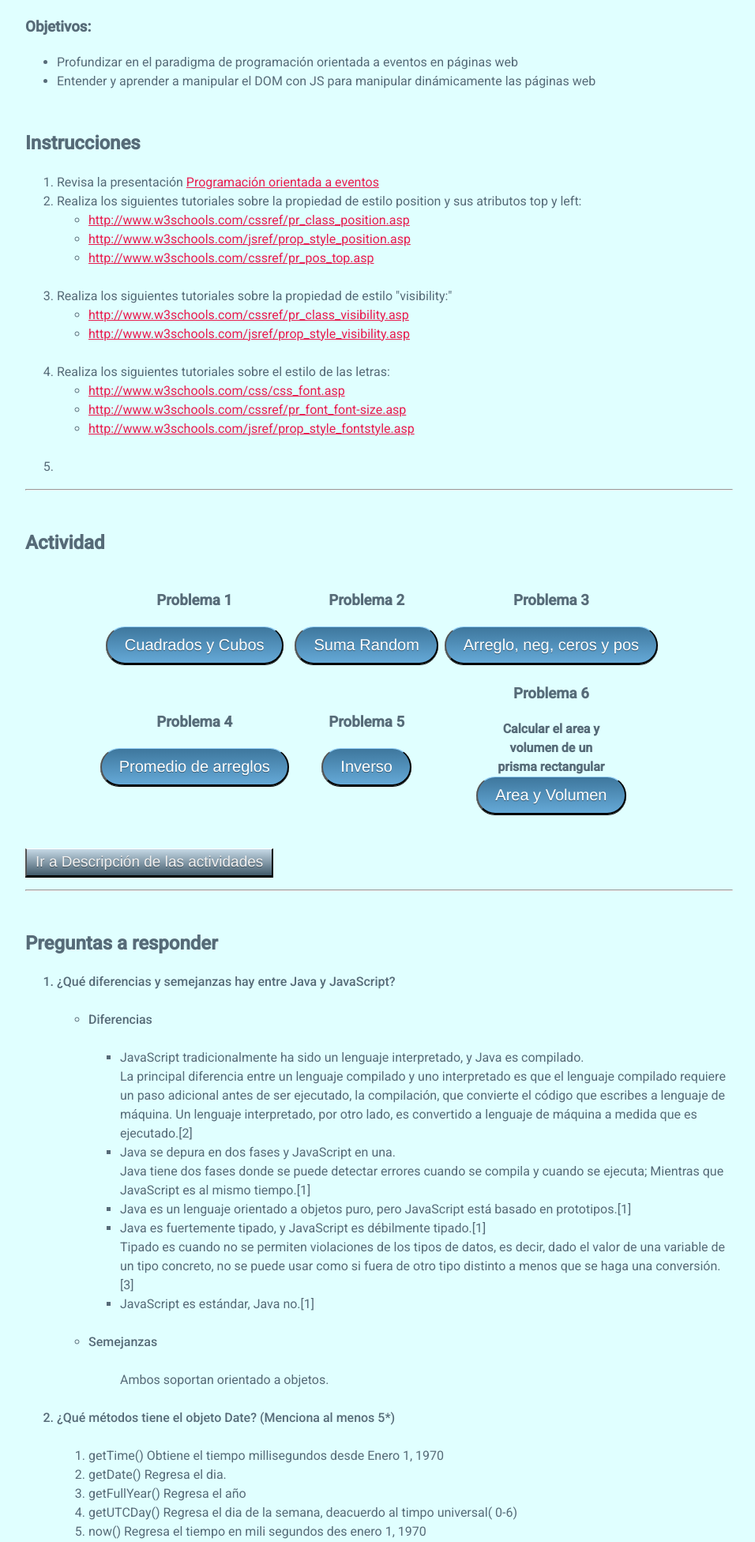
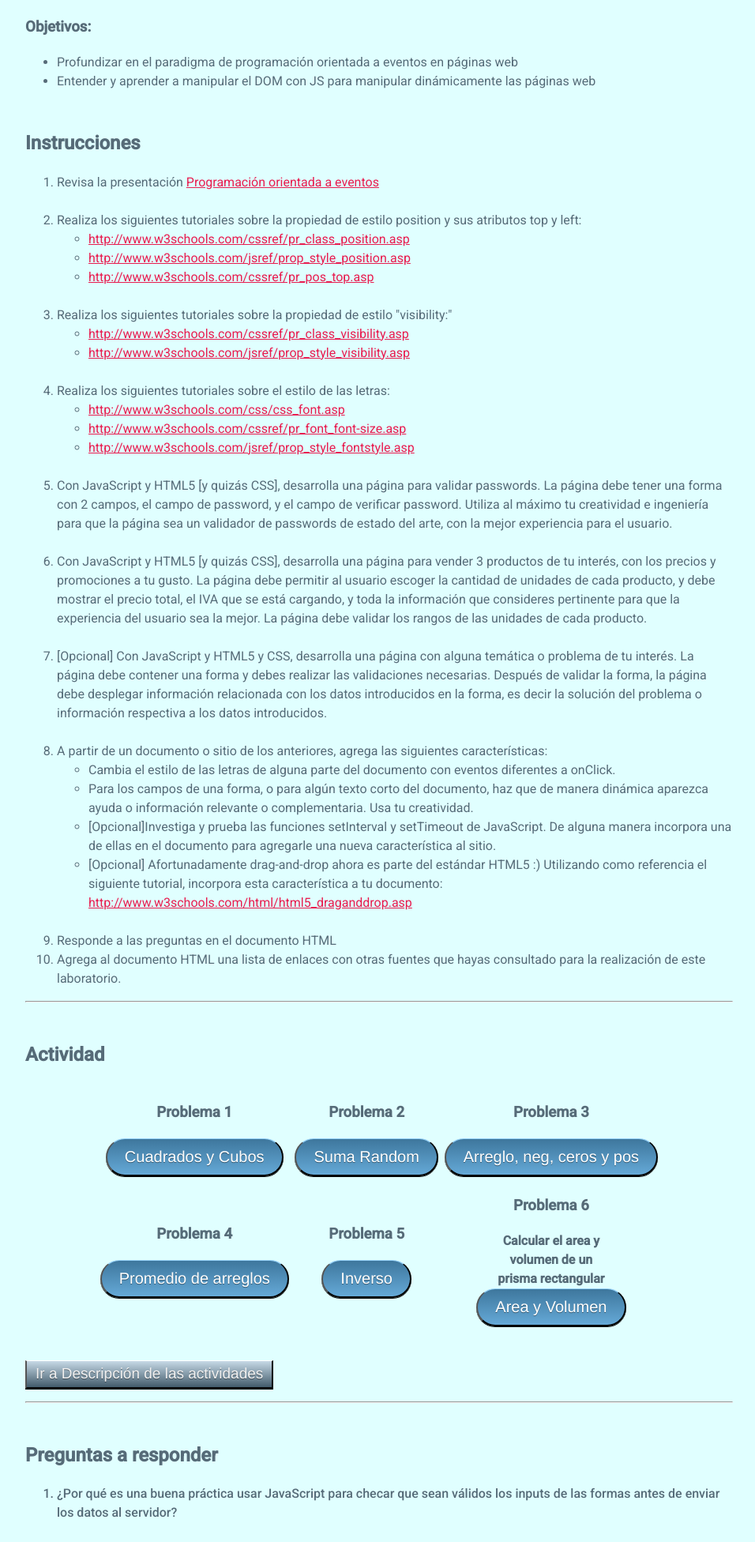
Before and after one commit to GonzaloAGM/DAW-Personal, a web app: file Lab6/lab6.html in a window 1280 px wide. Shown: the part 413-2365 px from the top of the page at 79% size, without its empty margins (160-1116 px from the left). Run offline with its HTML, style and script files only (its server is not run), Linux system fonts and the light colour scheme; lists and menus that the app fills with data are empty.

Commit message:
responder preguntas

```diff
--- a/Lab6/CSS/stylesheet.css
+++ b/Lab6/CSS/stylesheet.css
@@ -2,7 +2,7 @@
 
 header{
     background-color: #263d36;
-    background-image: url("/img/Daw_header.jpg");
+    background-image: url("img/Daw_header.jpg");
     background-repeat: no-repeat;
     background-size: cover;
     line-height: 1;
--- a/Lab6/JS/lab6.js
+++ b/Lab6/JS/lab6.js
@@ -1,6 +1,6 @@
 var nombre = "";
-const HeadTab = '<!DOCTYPE html> <html lang="es"> <head> <meta charset="UTF-8"> <meta http-equiv="X-UA-Compatible" content="IE=edge"> <meta name="description" content="Laboratorio 5: Fundamentos de JavaScript - Act"> <title>Lab5 Act - Gonzalo García - DAW & BD</title> <link rel="stylesheet" href="stylesheet.css"> </head>';
-const navTab = '<body><header id="header"><h1 id="titulo_lab">Laboratorio 5</h1 id="subtitulo_lab"><h2>FUNDAMENTOS DE JAVASCRIPT</h2></br><h3>Actividad</h3></header><div class="topnav"><a href="lab5.html">Home</a>';
+const HeadTab = '<!DOCTYPE html> <html lang="es"> <head> <meta charset="UTF-8"> <meta http-equiv="X-UA-Compatible" content="IE=edge"> <meta name="description" content="Laboratorio 5: Fundamentos de JavaScript - Act"> <title>Lab5 Act - Gonzalo García - DAW & BD</title> <link rel="stylesheet" href="CSS/stylesheet.css"> </head>';
+const navTab = '<body><header id="header"><h1 id="titulo_lab">Laboratorio 6</h1 id="subtitulo_lab"><h2>PROGRAMACIÓN ORIENTADA A EVENTOS</h2></br><h3>Actividad</h3></header><div class="topnav"><a href="lab6.html">Home</a>';
 const endNavTab = '>Actividad</a></div><main><section>';
 const endTab = '</section></body></html>';
 
--- a/Lab6/lab6.html
+++ b/Lab6/lab6.html
@@ -5,7 +5,7 @@
         <meta http-equiv="X-UA-Compatible" content="IE=edge">
         <meta name="description" content="Laboratorio 6: Programación orientada a eventos">
         <title>Lab6 - Gonzalo García - DAW & BD</title>
-        <link rel="stylesheet" href="/Lab6/CSS/stylesheet.css">
+        <link rel="stylesheet" href="CSS/stylesheet.css">
     </head>
     <!-- Este es el título -->
     <body>
@@ -48,7 +48,7 @@
                     <ol>
                         <li>
                             Revisa la presentación <a href="https://ejuarez.bitbucket.io/daw/documentos/POE.pptx">Programación orientada a eventos</a>
-                        </li>
+                        </li></br>
                         <li>
                             Realiza los siguientes tutoriales sobre la propiedad de estilo position y sus atributos top y left:</br>
                             <ul>
@@ -72,7 +72,48 @@
                                 <li><a href="http://www.w3schools.com/jsref/prop_style_fontstyle.asp">http://www.w3schools.com/jsref/prop_style_fontstyle.asp</a></li>
                             </ul>
                         </li></br>
-                        <li></li>
+                        <li>
+                            Con JavaScript y HTML5 [y quizás CSS], desarrolla una página para validar passwords. La página debe tener una forma con 2 campos, el
+                            campo de password, y el campo de verificar password. Utiliza al máximo tu creatividad e ingeniería para que la página sea un validador de
+                            passwords de estado del arte, con la mejor experiencia para el usuario.
+                        </li></br>
+                        <li>
+                            Con JavaScript y HTML5 [y quizás CSS], desarrolla una página para vender 3 productos de tu interés, con los precios y promociones a tu
+                            gusto. La página debe permitir al usuario escoger la cantidad de unidades de cada producto, y debe mostrar el precio total, el IVA que
+                            se está cargando, y toda la información que consideres pertinente para que la experiencia del usuario sea la mejor. La página debe
+                            validar los rangos de las unidades de cada producto.
+                        </li></br>
+                        <li>
+                            [Opcional] Con JavaScript y HTML5 y CSS, desarrolla una página con alguna temática o problema de tu interés. La página debe contener
+                            una forma y debes realizar las validaciones necesarias. Después de validar la forma, la página debe desplegar información relacionada
+                            con los datos introducidos en la forma, es decir la solución del problema o información respectiva a los datos introducidos.
+                        </li></br>
+                        <li>A partir de un documento o sitio de los anteriores, agrega las siguientes características:
+                            <ul>
+                                <li>
+                                    Cambia el estilo de las letras de alguna parte del documento con eventos diferentes a onClick.
+                                </li>
+                                <li>
+                                    Para los campos de una forma, o para algún texto corto del documento, haz que de manera dinámica aparezca ayuda o información
+                                    relevante o complementaria. Usa tu creatividad.
+                                </li>
+                                <li>
+                                    [Opcional]Investiga y prueba las funciones setInterval y setTimeout de JavaScript. De alguna manera incorpora una de ellas en
+                                    el documento para agregarle una nueva característica al sitio.
+                                </li>
+                                <li>
+                                    [Opcional] Afortunadamente drag-and-drop ahora es parte del estándar HTML5 :) Utilizando como referencia el siguiente tutorial,
+                                    incorpora esta característica a tu documento: <a href="http://www.w3schools.com/html/html5_draganddrop.asp">
+                                        http://www.w3schools.com/html/html5_draganddrop.asp</a>
+                                </li>
+                            </ul>
+                        </li><br>
+                        <li>
+                            Responde a las preguntas en el documento HTML
+                        </li>
+                        <li>
+                            Agrega al documento HTML una lista de enlaces con otras fuentes que hayas consultado para la realización de este laboratorio.
+                        </li>
                     </ol>
                 </p>
             </article>
@@ -126,53 +167,15 @@
         <section>
             <h2 class="titulo_sec" id="Preguntas">Preguntas a responder</h2>
             <ol>
-                <li class="pregunta">¿Qué diferencias y semejanzas hay entre Java y JavaScript? </li></br>
-                    <ul>
-                        <li class="pregunta">Diferencias</li></br>
-                        <uL>
-                            <li>JavaScript tradicionalmente ha sido un lenguaje interpretado, y Java es compilado.<br>
-                                La principal diferencia entre un lenguaje compilado y uno interpretado es que el lenguaje
-                                compilado requiere un paso adicional antes de ser ejecutado, la compilación, que convierte
-                                el código que escribes a lenguaje de máquina. Un lenguaje interpretado, por otro lado, es
-                                convertido a lenguaje de máquina a medida que es ejecutado.[2]</li>
-                            <li>Java se depura en dos fases y JavaScript en una.<br>
-                                Java tiene dos fases donde se puede detectar errores cuando se compila y cuando se ejecuta;
-                                Mientras que JavaScript es al mismo tiempo.[1]</li>
-                            <li>Java es un lenguaje orientado a objetos puro, pero JavaScript está basado en prototipos.[1]</li>
-                            <li>Java es fuertemente tipado, y JavaScript es débilmente tipado.[1]<br>
-                                Tipado es cuando no  se permiten violaciones de los tipos de datos, es decir, dado el valor
-                                de una variable de un tipo concreto, no se puede usar como si fuera de otro tipo distinto a
-                                menos que se haga una conversión.[3]</li>
-                            <li>JavaScript es estándar, Java no.[1]</li>
-                        </uL><br>
-                        <li class="pregunta">Semejanzas</li></br>
-                        <ul>
-                            <il>Ambos soportan orientado a objetos.</il><br><br>
-                        </ul>
-                    </ul>
-                <li class="pregunta">¿Qué métodos tiene el objeto Date? (Menciona al menos 5*)</li></br>
-                <ol>
-                    <li>getTime() Obtiene el tiempo millisegundos  desde Enero 1, 1970</li>
-                    <li>getDate()	Regresa el dia.</li>
-                    <li>getFullYear()	Regresa el año</li>
-                    <li>getUTCDay()	Regresa el dia de la semana, deacuerdo al timpo universal( 0-6)</li>
-                    <li>now()	Regresa el tiempo en mili segundos des  enero 1, 1970</li>
-                </ol><br>
-                <li class="pregunta">¿Qué métodos tienen los arreglos? (Menciona al menos 5*)</li></br>
-                <ol>
-                    <li>toString()	Convierte una array en string y regresa el resultado</li>
-                    <li>concat()	Junta dos arrays y regresa el resultado</li>
-                    <li>find()	Regresa el primer elemto de un array que pase una prueba</li>
-                    <li>indexOf()	Busca un elemento de la array y regresa su posicion</li>
-                    <li>isArray()	Revisa si un elemento esta en la array</li>
-                </ol><br>
-                <li class="pregunta">¿Cómo se declara una variable con alcance local dentro de una función? </li></br>
-                Se declara dentro de la función que se esta ejecutando.</br></br>
-                <li class="pregunta">¿Qué método de String se puede utilizar para buscar patrones con expresiones
-                    regulares?¿Para qué podrías utilizar esto en una aplicación web?</li></br>
-                    match()	Busca en una cadena una coincidencia con una expresión regular y devuelve las coincidencias.<br>
-                    Sirve para hacer un buscador deacuerdo a campos y regresaria todos los resultados de la matris
-                    que coincidan con las letras que se busca.</br></br>
+                <li class="pregunta">¿Por qué es una buena práctica usar JavaScript para checar que sean válidos los inputs de las
+                    formas antes de enviar los datos al servidor?</li></br>
+                Para prevenir errores por parte del usuario y asegurarnos de mantener la integridad de los datos.<br><br>
+                <li class="pregunta">¿Cómo puedes saltarte la seguridad de validaciones hechas con JavaScript?</li></br>
+                Mediante los  atributos nonvalidate y formnovalidate<br><br>
+                <li class="pregunta">Si te puedes saltar la seguridad de las validaciones de JavaScript, entonces ¿por
+                    qué la primera pregunta dice que es una buena práctica?</li></br>
+                Ya que no es necesario validar, pero al hacerlo evitas errores que pueden ocurrir gracias al mal uso por parte
+                del usuario tambien como darle consejos para un mejor llenado de los datos<br><br>
             </ol>
         </section>
 
@@ -214,6 +217,6 @@
                 Hecho en <a href="https://code.visualstudio.com/ ">visual studio code </a>
             </p>
         </footer>
-        <script src="/Lab6/JS/lab6.js"></script>
+        <script src="JS/lab6.js"></script>
     </body>
 </html>
```
